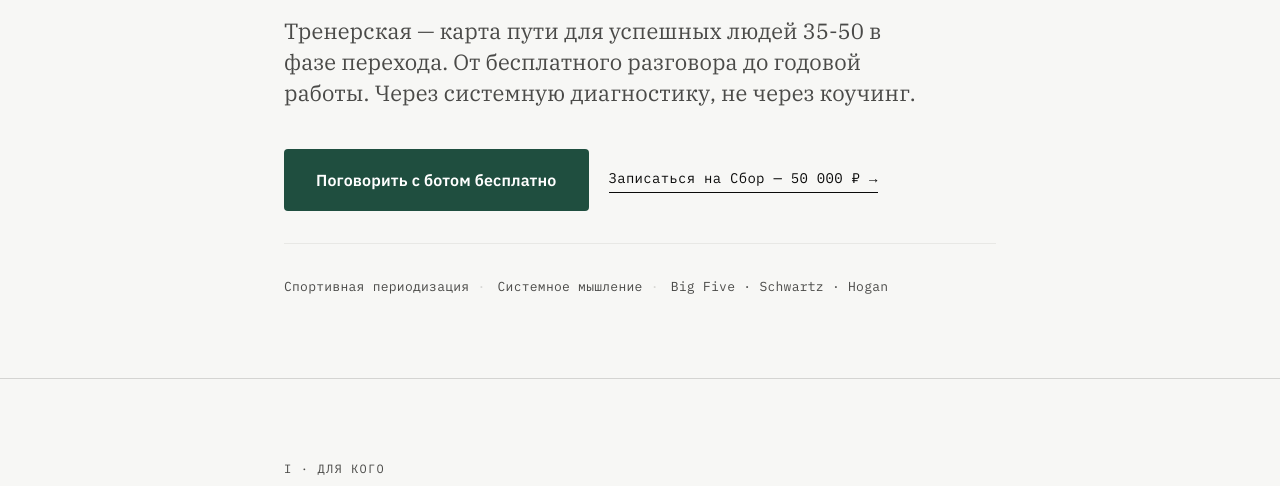
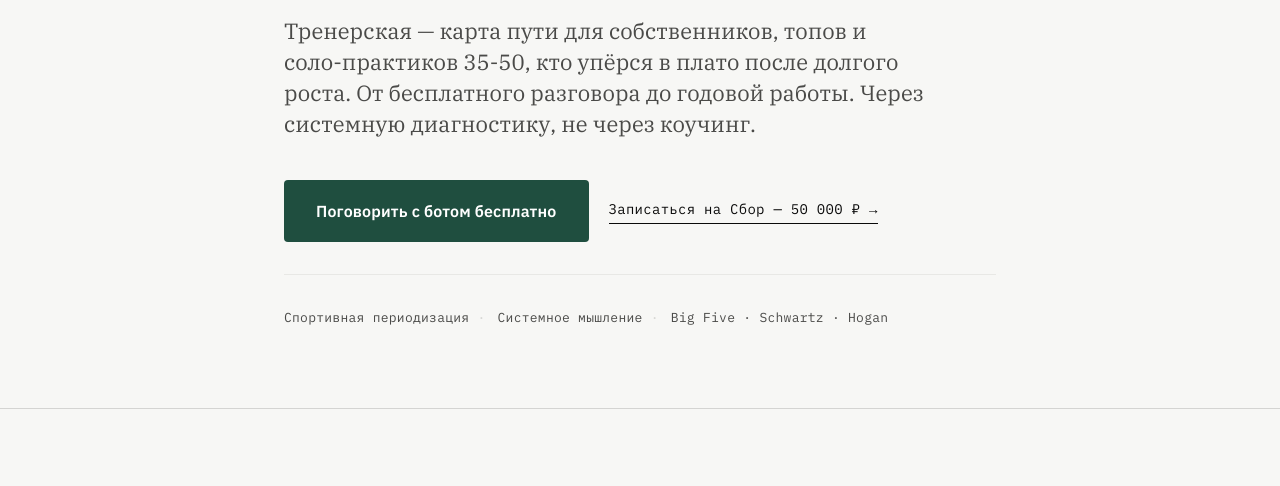
Before and after one commit to shavsegda/dashboards, a plain HTML site: page index.html in a window 1280 px wide. Shown: the part 314-800 px from the top of the page. Drawn offline with Linux system fonts and the light colour scheme.

Commit message:
Homepage Hero: align lede with sbor.html — drop 'успешных', concrete phase

```diff
--- a/index.html
+++ b/index.html
@@ -577,7 +577,7 @@
 <section class="hero">
   <div class="content">
     <h1>Когда колея успеха перестала давать рост</h1>
-    <p class="lede">Тренерская — карта пути для успешных людей 35-50 в фазе перехода. От бесплатного разговора до годовой работы. Через системную диагностику, не через коучинг.</p>
+    <p class="lede">Тренерская — карта пути для собственников, топов и соло-практиков 35-50, кто упёрся в плато после долгого роста. От бесплатного разговора до годовой работы. Через системную диагностику, не через коучинг.</p>
 
     <div class="cta-row">
       <a href="https://t.me/vslukh_shapovalov_bot" class="cta-primary">Поговорить с ботом бесплатно</a>
```
